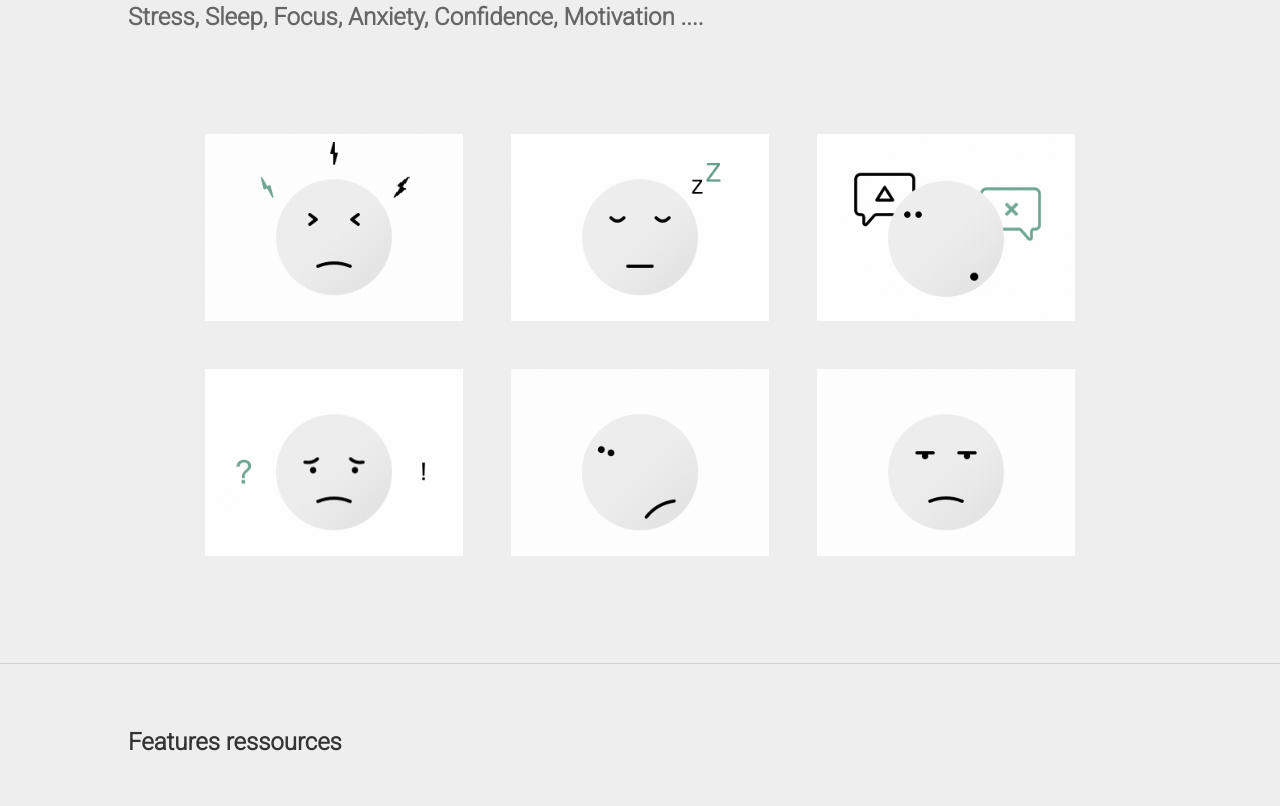
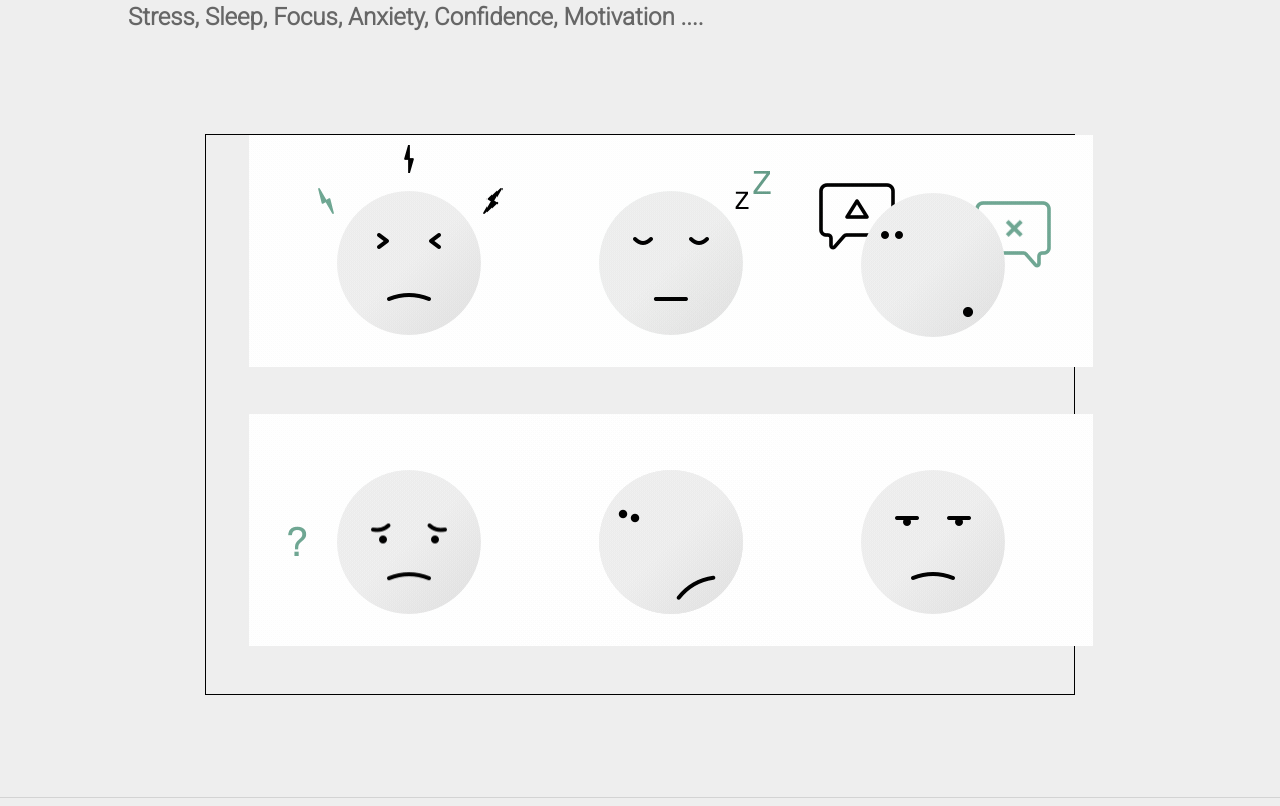
Before and after one commit to MercedesTh/CSS-Basic_Project_Work-Responsability, a plain HTML site: page index.html in a window 1280 px wide. Shown: the part 1094-1900 px from the top of the page. Drawn offline with Linux system fonts and the light colour scheme.

Commit message:
debugging

```diff
--- a/assets/css/style.css
+++ b/assets/css/style.css
@@ -81,37 +81,39 @@ header a::before{
 }
 
 
-main section:first-of-type article{
+main section:first-of-type article:first-of-type{
     margin: 5% 0 8% 10%;
 }
 
-main section:first-of-type article h2{
+main section:first-of-type article:first-of-type h2{
     margin-bottom: 2%;
 }
 
-main section:first-of-type article p{
+main section:first-of-type article:first-of-type p{
     color: #666;
 }
 
-main section:first-of-type div:first-of-type{
+main section:first-of-type article:nth-of-type(2){
     width: 68%;
+    text-align: center;
     margin: 0 auto 8% auto;
+    border: 1px solid;
 }
 
-main section:first-of-type div:first-of-type img{
+main section:first-of-type article:nth-of-type(2) div{
     display: inline-block;
     width: 29.7%;
 }
 
-main section:first-of-type div:first-of-type img:hover, main section:nth-of-type(2) article div:first-of-type:hover{
-    box-shadow: 0 0 1em #666;
+img:hover{
+    box-shadow: 0 0 2em #666;
 }
 
-main section:first-of-type div:first-of-type img:nth-of-type(2), img:nth-of-type(5){
-    margin: 0 5%;
-}
+/* main section:first-of-type article:nth-of-type(2) div:nth-of-type(2), div:nth-of-type(5){
+    padding: 0 5% 5% 5%;
+} */
 
-main section:first-of-type div:first-of-type img:nth-of-type(1), img:nth-of-type(2), img:nth-of-type(3){
+main section:first-of-type article:nth-of-type(2) div:nth-of-type(1), div:nth-of-type(3), div:nth-of-type(4), div:nth-of-type(6){
     padding-bottom: 5%;
 }
 
@@ -177,3 +179,7 @@ footer p{
     font-size: 1em;
     padding: 10% 0 2% 0;
 }
+
+aside{
+    text-align: center;
+}
--- a/index.html
+++ b/index.html
@@ -46,15 +46,27 @@
                 <p>Stress, Sleep, Focus, Anxiety, Confidence, Motivation ....
                 </p>
             </article>
-
+            <article>
                 <div>
                     <img src="assets/img/gif_1.gif" alt="Thinking Smily">
+                </div>
+                <div>
                     <img src="assets/img/gif_2.gif" alt="Sleeping Smily">
+                </div>
+                <div>
                     <img src="assets/img/gif_3.gif" alt="Confused Smily">
+                </div>
+                <div>
                     <img src="assets/img/gif_4.gif" alt="Smily in doubt">
+                </div>
+                <div>
                     <img src="assets/img/gif_5.gif" alt="Smily looking for help">
+                </div>
+                <div>
                     <img src="assets/img/gif_6.gif" alt="Angry Smily">
                 </div>
+
+            </article>
         </section>
 
         <section>
```
Lines whose indentation alone changed are shown as unchanged.
